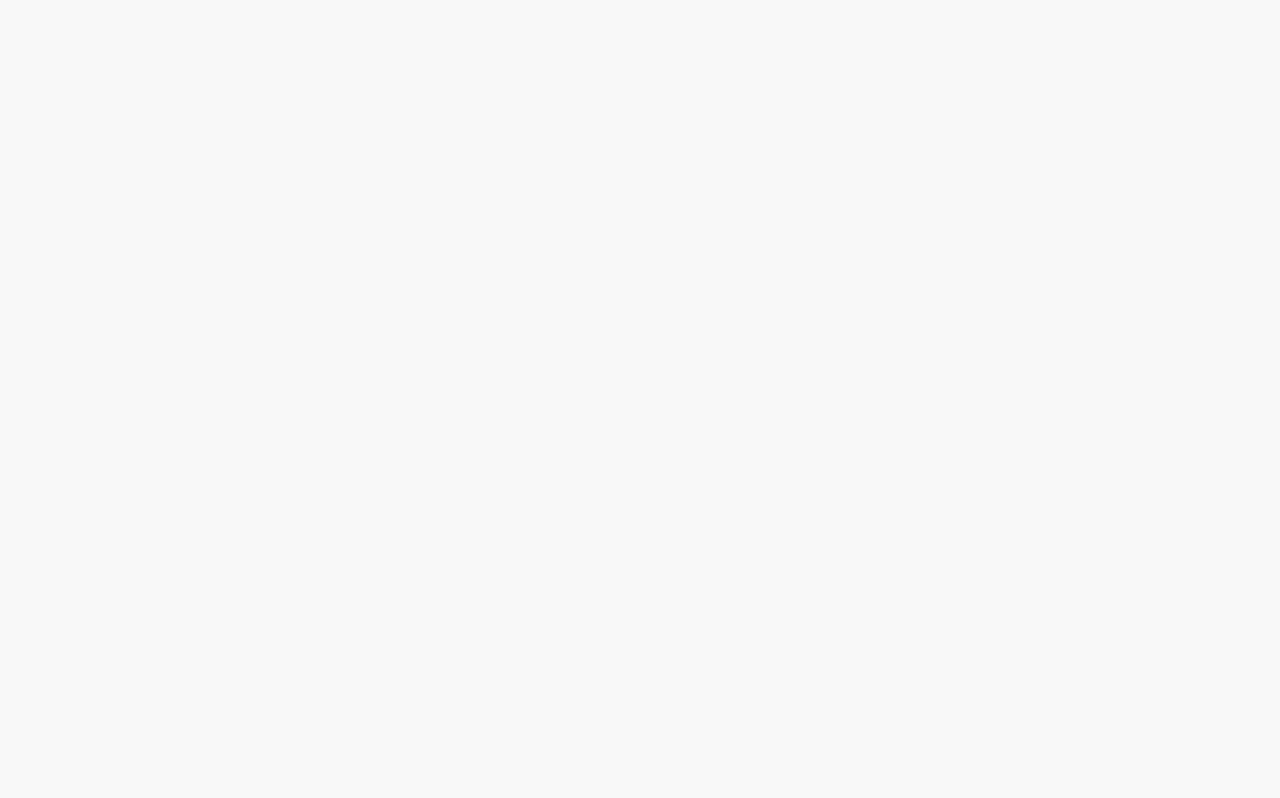
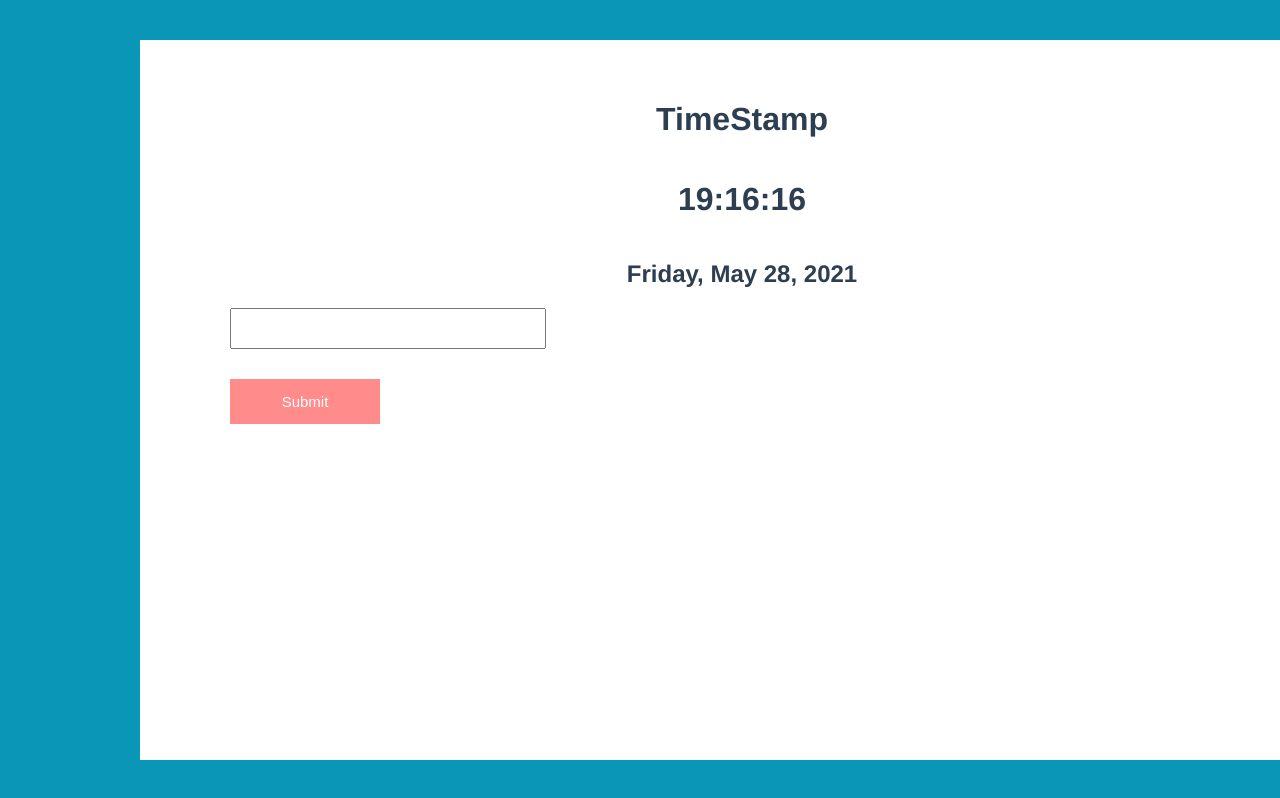
Before and after one commit to qbeam/PocoLoco, a Vue app: page /TimeStamp in a window 1280 px wide. Before the commit this address had no page. Built offline with nearby package versions, Linux system fonts and the light colour scheme; what v-calendar, vue3-apexcharts would draw is missing.

Commit message:
TimeStamp

```diff
--- a/src/router/index.js
+++ b/src/router/index.js
@@ -28,6 +28,7 @@ import MyAccountProfile from "../views/MyAccountProfile.vue";
 import OrderMaid from "../views/OrderMaid.vue";
 import OrderChef from "../views/OrderChef.vue";
 import Payment from '../views/Payment.vue';
+import TimeStamp from "../views/TimeStamp.vue";
 
 const routes = [
   {
@@ -174,6 +175,11 @@ const routes = [
     path: '/Payment',
     name: 'Payment',
     component: Payment
+  },
+  {
+    path: '/TimeStamp',
+    name: 'TimeStamp',
+    component: TimeStamp
   }
 ];
 
--- /dev/null
+++ b/src/views/TimeStamp.vue
@@ -0,0 +1,86 @@
+<template>
+  <div class="container">
+      <div class="inner-container">
+        <h1>TimeStamp</h1>
+        <h1>{{hour}}:{{minute}}:{{second}}</h1>
+        <h2>{{day}}, {{month}} {{date}}, {{year}}</h2>
+        <input type="text">
+        <DefaultButton
+          :style="{
+            height: '45px',
+            width: '150px',
+            background: 'var(--primary-red)',
+            fontSize: '15px',
+          }"
+          >Submit</DefaultButton>
+      </div>
+  </div>
+</template>
+
+<script>
+import DefaultButton from "../components/DefaultButton.vue";
+export default {
+    name: "TimeStamp",
+    components: {
+        DefaultButton,
+    },
+    mounted() {
+        setInterval(() => {
+            var days = ['Sunday', 'Monday', 'Tuesday', 'Wednesday', 'Thursday', 'Friday', 'Saturday'];
+            var months = ['January', 'February', 'March', 'April', 'May', 'June', 'July', 'August', 'September', 'October', 'November', 'December'];
+            this.day = days[new Date().getDay()];
+            this.date = new Date().getDate();
+            this.month = months[new Date().getMonth()];
+            this.year = new Date().getFullYear();
+            this.hour = new Date().getHours();
+            this.minute = new Date().getMinutes();
+            this.second = new Date().getSeconds();
+
+            if (this.hour < 10) {
+                this.hour = "0" + this.hour;
+            }
+            if (this.minute < 10) {
+                this.minute = "0" + this.minute;
+            }
+            if (this.second < 10) {
+                this.second = "0" + this.second;
+            }
+        }, 1000)
+    },
+    data() {
+        return {
+            today: "",
+            date: "",
+            day: "",
+            month: "",
+            year: "",
+            hour: "",
+            minute: "",
+            second: "",
+        }
+    },
+
+}
+</script>
+
+<style scope>
+.container {
+  display: flex;
+  text-align: center;
+  width: 100%;
+  background: var(--primary-blue);
+}
+.inner-container {
+    width: 80%;
+    align-self: center;
+    height: 100%;
+    margin: 40px;
+    background-color: white;
+  }
+input {
+  width: 300px;
+  height: 35px;
+  padding-left: 10px;
+  margin-bottom: 30px;
+}
+</style>
```
